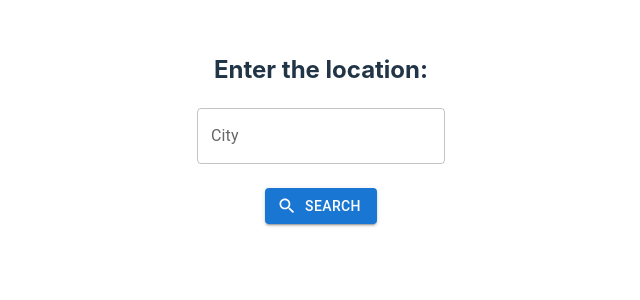
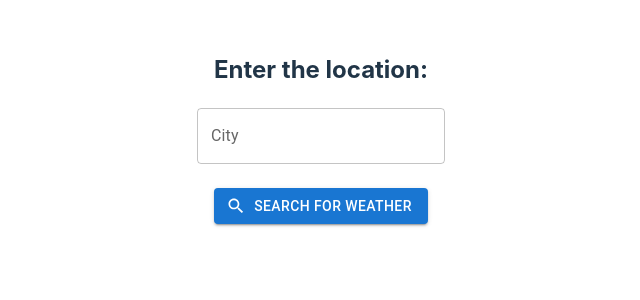
Before and after one commit to parvgoel2706/weather-app-react, a React (Vite) app: page / in a window 1280 px wide. Shown: the top 300 px of the page, without its empty margins (319-959 px from the left). Built offline with nearby package versions, Linux system fonts and the light colour scheme.

Commit message:
adding message

```diff
--- a/src/Searchbox.jsx
+++ b/src/Searchbox.jsx
@@ -28,7 +28,7 @@ export default function SeacrhBox() {
         />
         <br />
         <br />
-        <Button variant="contained" startIcon={<SearchIcon />}>Search</Button>
+        <Button variant="contained" startIcon={<SearchIcon />}>Search for weather</Button>
       </form>
     </>
   );
```
